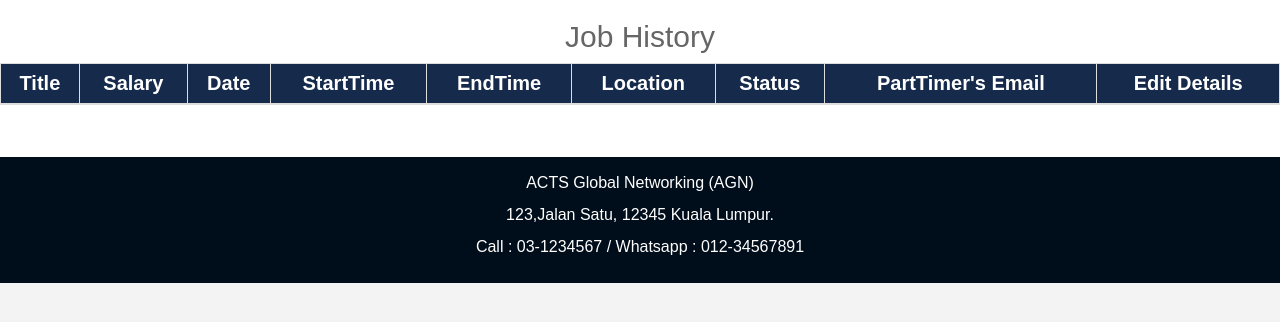
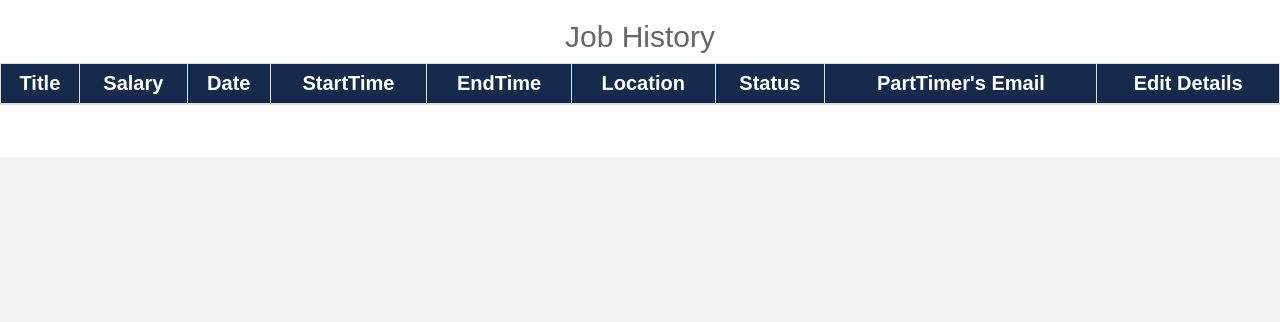
Before and after one commit to Daenise/BIT216, a PHP site: page /ehomePage.php in a window 1280 px wide. Shown: the part 110-432 px from the top of the page. Run offline with PHP 8.4, Linux system fonts and the light colour scheme; the visitor is signed in with stand-in values (Sample User, id 1); data comes from the database, SQL or seed files in the repository; lists and menus that the app fills with data are empty; some web fonts are replaced.

Commit message:
syntax fixes

```diff
--- a/php/logIn.php
+++ b/php/logIn.php
@@ -37,7 +37,7 @@ else{
     $_SESSION['fullName'] = $row['fullName'];
     $_SESSION['type'] = $row['type'];
 
-    header('Location: ../webpage/phomePage.php');
+    header('Location: ../webpage/searchJob.php');
   }
 
   else {
--- a/webpage/ehomePage.php
+++ b/webpage/ehomePage.php
@@ -136,19 +136,6 @@ $email = $_SESSION['email'];
         </div>
       </div>
 
-      <footer>
-          <div class="container">
-            <div class="row">
-              <div class="col-md-6 col-md-offset-3">
-                <div class="text-center">
-                  <a href="#home" class="scrollup"><i class="fa fa-angle-up fa-3x"></i></a>
-                  <p> ACTS Global Networking (AGN) <br /> 123,Jalan Satu, 12345 Kuala Lumpur. <br /> Call : 03-1234567 / Whatsapp : 012-34567891
-                  </div>
-              </div>
-            </div>
-          </div>
-        </footer>
-
   <!-- Core JavaScript Files -->
   <script src="../js/jquery-2.1.1.min.js"></script>
   <script src="../js/bootstrap.min.js"></script>
--- a/webpage/part-timerProfile.php
+++ b/webpage/part-timerProfile.php
@@ -57,9 +57,9 @@ $row = mysqli_fetch_assoc($result);
               <!-- Collect the nav links, forms, and other content for toggling -->
               <div class="collapse navbar-collapse" id="menu">
                 <ul class="nav navbar-nav navbar-right">
-                  <li><a href="phomePage.php">Job History</a></li>
                   <li><a href="searchJob.php">Search Job</a></li>
                   <li><a href="#pendingApplication">Pending Application</a></li>
+                  <li><a href="phomePage.php">Job History</a></li>
                   <li><a href="part-timerProfile.php">Profile</a></li>
                   <li><a href="index.php"> Logout </a></li>
                 </ul>
--- a/webpage/phomePage.php
+++ b/webpage/phomePage.php
@@ -49,9 +49,9 @@ include '../php/dbConnection.php';
               <!-- Collect the nav links, forms, and other content for toggling -->
               <div class="collapse navbar-collapse" id="menu">
                 <ul class="nav navbar-nav navbar-right">
-                  <li><a href="phomePage.php">Job History</a></li>
                   <li><a href="searchJob.php">Search Jobs</a></li>
                   <li><a href="#pendingApplication">Pending Application</a></li>
+                  <li><a href="phomePage.php">Job History</a></li>
                   <li><a href="part-timerProfile.php">Profile</a></li>
                   <li><a href="index.php"> Logout </a></li>
                 </ul>
--- a/webpage/searchJob.php
+++ b/webpage/searchJob.php
@@ -49,9 +49,9 @@ include '../php/dbConnection.php';
               <!-- Collect the nav links, forms, and other content for toggling -->
               <div class="collapse navbar-collapse" id="menu">
                 <ul class="nav navbar-nav navbar-right">
-                  <li><a href="phomePage.php">Job History</a></li>
                   <li><a href="searchJob.php">Search Jobs</a></li>
                   <li><a href="#pendingApplication">Pending Application</a></li>
+                  <li><a href="phomePage.php">Job History</a></li>
                   <li><a href="part-timerProfile.php">Profile</a></li>
                   <li><a href="index.php"> Logout </a></li>
                 </ul>
@@ -110,7 +110,7 @@ if(mysqli_num_rows($result) > 0){
         echo "</ul>
               </div>
               <div class = 'btn'>";
-        echo "<a href='#'>Order Now</a>";
+        echo "<a href='#'>Apply</a>";
         echo "</div>
         </div>
         </div>
```
